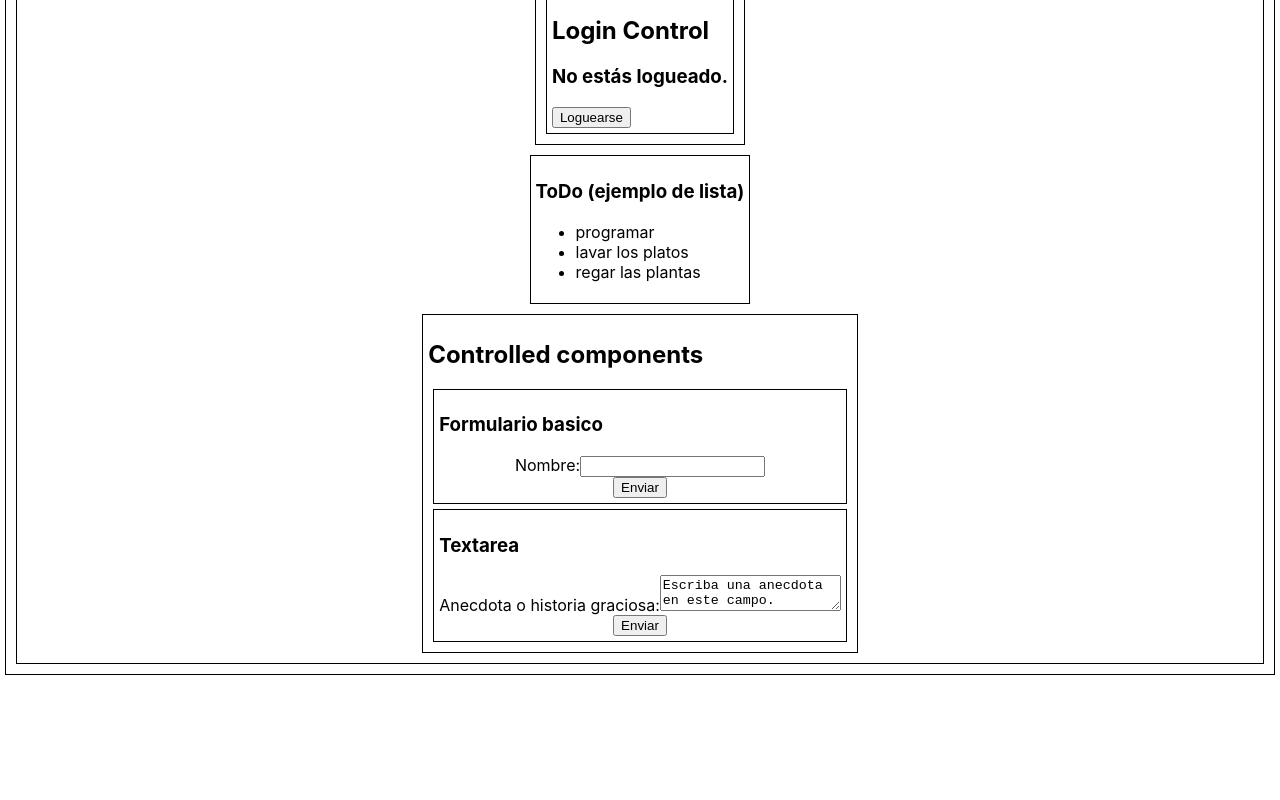
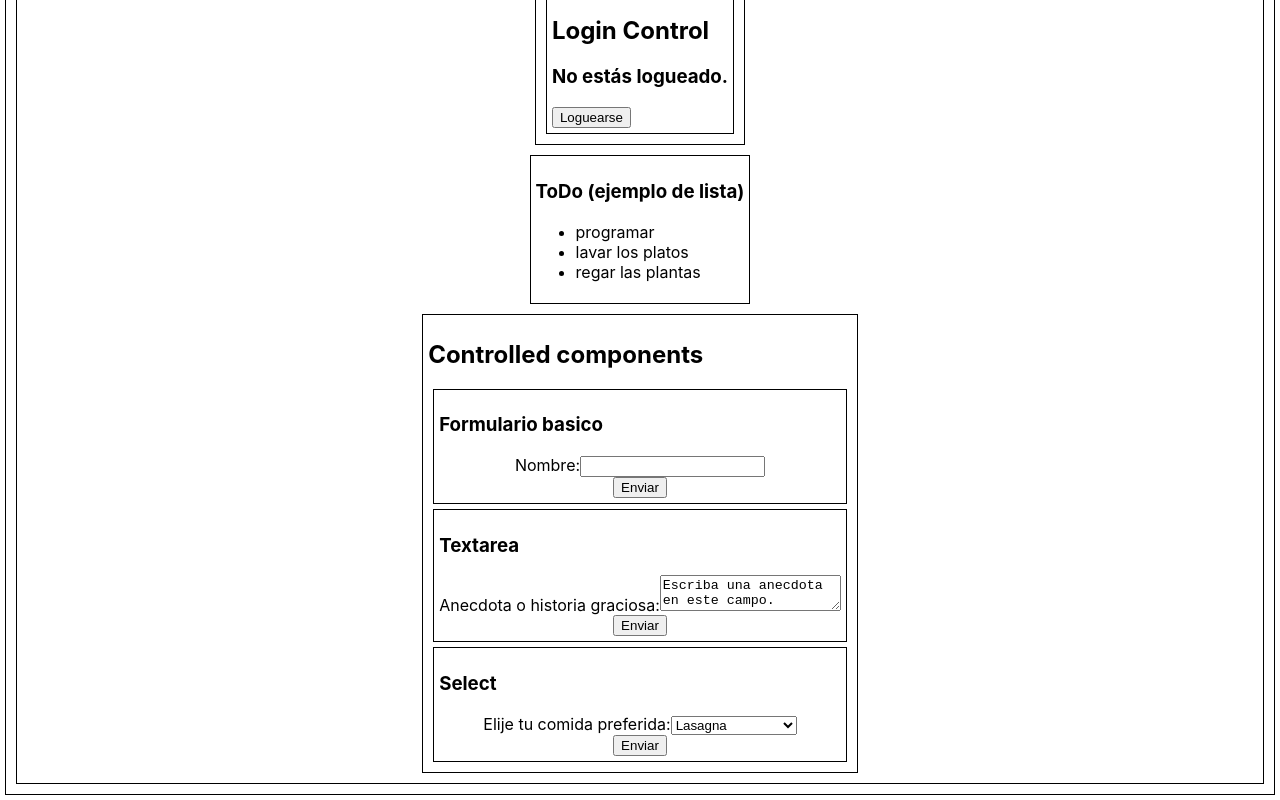
Before and after one commit to aa-avila/reactJS-basic-example, a React (Create React App) app in the folder react-example/: page / in a window 1280 px wide. Shown: the part 1071-1871 px from the top of the page. Before the commit the page ends 1751 px from the top, so only its background shows below. Built offline with nearby package versions, Linux system fonts and the light colour scheme.

Commit message:
select form

```diff
--- a/react-example/src/App.js
+++ b/react-example/src/App.js
@@ -319,6 +319,45 @@ class TextForm extends React.Component {
   }
 }
 
+// Select form
+class SelectForm extends React.Component {
+  constructor(props) {
+    super(props);
+    this.state = { value: 'lasagna' };
+
+    this.handleChange = this.handleChange.bind(this);
+    this.handleSubmit = this.handleSubmit.bind(this);
+  }
+
+  handleChange(event) {
+    this.setState({ value: event.target.value });
+  }
+
+  handleSubmit(event) {
+    alert('Tu comida favorita es: ' + this.state.value);
+    event.preventDefault();
+  }
+
+  render() {
+    return (
+      <form onSubmit={this.handleSubmit}>
+        <label>
+          Elije tu comida preferida:
+          <select value={this.state.value} onChange={this.handleChange} >
+            <option value="panchos">Panchos</option>
+            <option value="asado">Asado</option>
+            <option value="lasagna">Lasagna</option>
+            <option value="tarta de verduras">Tarta de verduras</option>
+          </select>
+        </label>
+        <input type="submit" value="Enviar" />
+      </form>
+    )
+  }
+}
+
+
+
 
 
 
@@ -381,6 +420,10 @@ function App() {
           <h3>Textarea</h3>
           <TextForm />
         </div>
+        <div>
+          <h3>Select</h3>
+          <SelectForm />
+        </div>
 
 
       </div>
```
